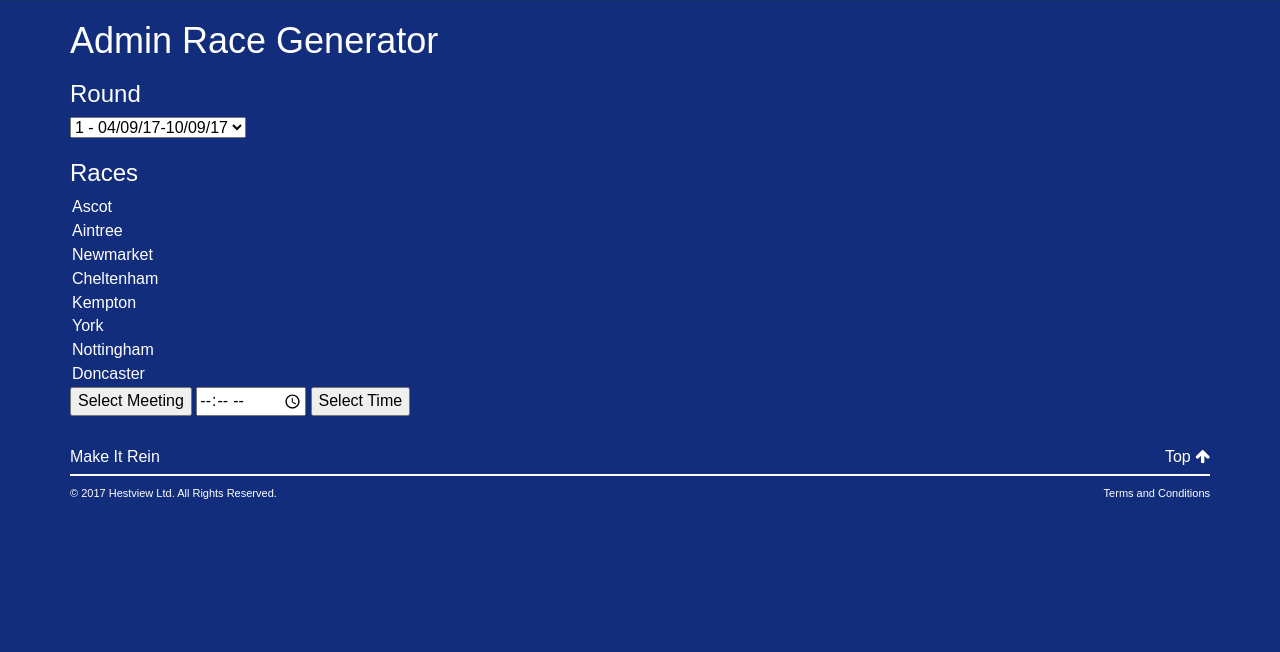
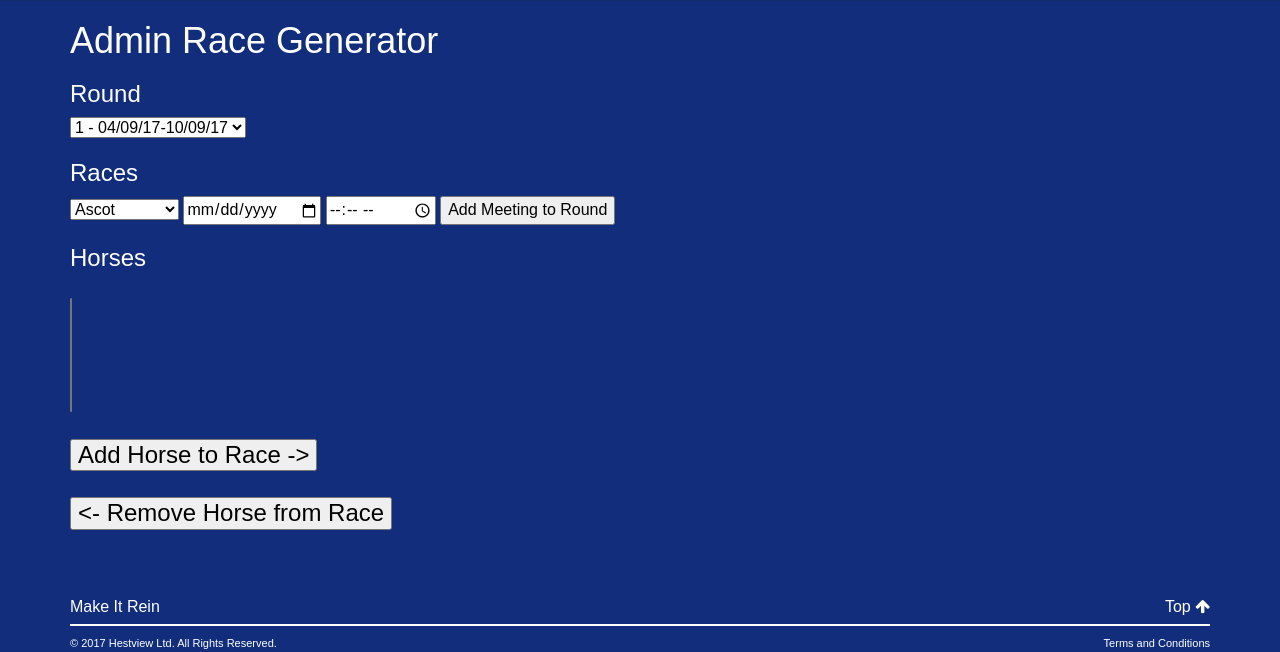
Before and after one commit to skybet/make-it-rein, a PHP site: page /views/adminRaceGenerator.php in a window 1280 px wide. Shown: the part 162-814 px from the top of the page. Before the commit the page ends 661 px from the top, so only its background shows below. Run offline with PHP 8.4, Linux system fonts and the light colour scheme; data that the repository does not hold is empty.

Commit message:
Admin Race Generator from DB

```diff
--- a/classes/Horse.php
+++ b/classes/Horse.php
@@ -2,10 +2,10 @@
 
 class Horse {
 
-    private $id;
-    private $horseName;
+    public $id;
+    public $horseName;
 
-    function __CONSTRUCT ($id, $horseName){
+    function __construct($id, $horseName){
 
         $this->id = $id;
         $this->horseName = $horseName;
--- a/classes/HorseFactory.php
+++ b/classes/HorseFactory.php
@@ -1,4 +1,6 @@
 <?php
+
+include("Horse.php");
 
 class HorseFactory{
 
@@ -45,6 +47,16 @@ class HorseFactory{
         return $raceHorseArray;
     }
 
+    public function getAllHorses(){
+        $r = $this->db->query("select * from horse");
+        $horses = [];
+        foreach($r as $row){
+            $horse = new Horse($row["HorseId"], $row["HorseName"]);
+            array_push($horses, $horse);
+        }
+        return $horses;
+    }
+
 }
 
 
--- a/views/adminRaceGenerator.php
+++ b/views/adminRaceGenerator.php
@@ -15,10 +15,20 @@
   <body>
     <?php include_once('../includes/productHeader.inc.php'); ?>
     <?php include_once('../includes/navBar.inc.php'); ?>
+    <?php include_once('../db.php'); ?>
+    <?php include_once('../classes/HorseFactory.php'); ?>
+    <?php include_once('../classes/HorseRace.php'); ?>
+    <?php
+
+      $db = get_db();
+      $hf = new HorseFactory($db);
+      $horses = $hf->getAllHorses();
+    ?>
 
     <div class="container">
       <div>
         <h1>Admin Race Generator</h1>
+        <form action="/action_page.php">
         <h3>Round</h3>
         <select id="round" class="cl-black">
           <option value="1">1 - 04/09/17-10/09/17</option>
@@ -29,8 +39,8 @@
         </select>
 
         <div>
-          <form action="/action_page.php">
             <h3>Races</h3>
+              <select id=course class="cl-black">
               <option value="1">Ascot</option>
               <option value="2">Aintree</option>
               <option value="3">Newmarket</option>
@@ -39,27 +49,32 @@
               <option value="6">York</option>
               <option value="7">Nottingham</option>
               <option value="8">Doncaster</option>
+              <option value="9">Pontefract</option>
+              <option value="10">Leicester</option>
             </select>
-            <button type="button" onclick="addRaceToArray()" class="cl-black">Select Meeting</button>
-            <input type="time" name="usr_time" class="cl-black">
-            <button type="button" onclick="selectTime()" class="cl-black">Select Time</button>
-          </form>
+
+            <input type="date" name="race_date" class="cl-black">
+            <input type="time" name="race_time" class="cl-black">
+            <button type="button" onclick="selectMeetingselectTime()" class="cl-black">Add Meeting to Round</button>
         </div>
 
       <!-- SELECT2 Multi Select Box -->
-        <!-- <div>
-            <h3>Horses</h3>
+        <div>
+            <h3>Horses</h3:>
+            <br><br>
             <select name="horses" multiple="" class="cl-black">
-            <option value="1">Take A Break</option>
-            <option value="2">The Last Samuri</option>
-            <option value="3">Regal Encore</option>
-            <option value="4">Rule The World</option>
-            <option value="5">Harry Chaplain</option>
+                <?php
+                foreach($horses as $horse){
+                  echo '<option value="'.$horse->id.'">'.$horse->horseName.'</option>';
+                }
+                ?>
             </select>
             <br><br>
-            <button type="button" onclick="addHorse()" class="cl-black">Add Horse</button>
-            <button type="button" onclick="removeHorse()" class="cl-black">Remove Horse</button><br><br>
-        </div> -->
+            <button type="button" onclick="addHorse()" class="cl-black">Add Horse to Race -></button>
+            <br><br>
+            <button type="button" onclick="removeHorse()" class="cl-black"><- Remove Horse from Race</button><br><br>
+        </div>
+        </form>
       </div>
     </div>
 
```
Also changed, not shown: js/adminRG.js (deleted, +0 -14 lines).
